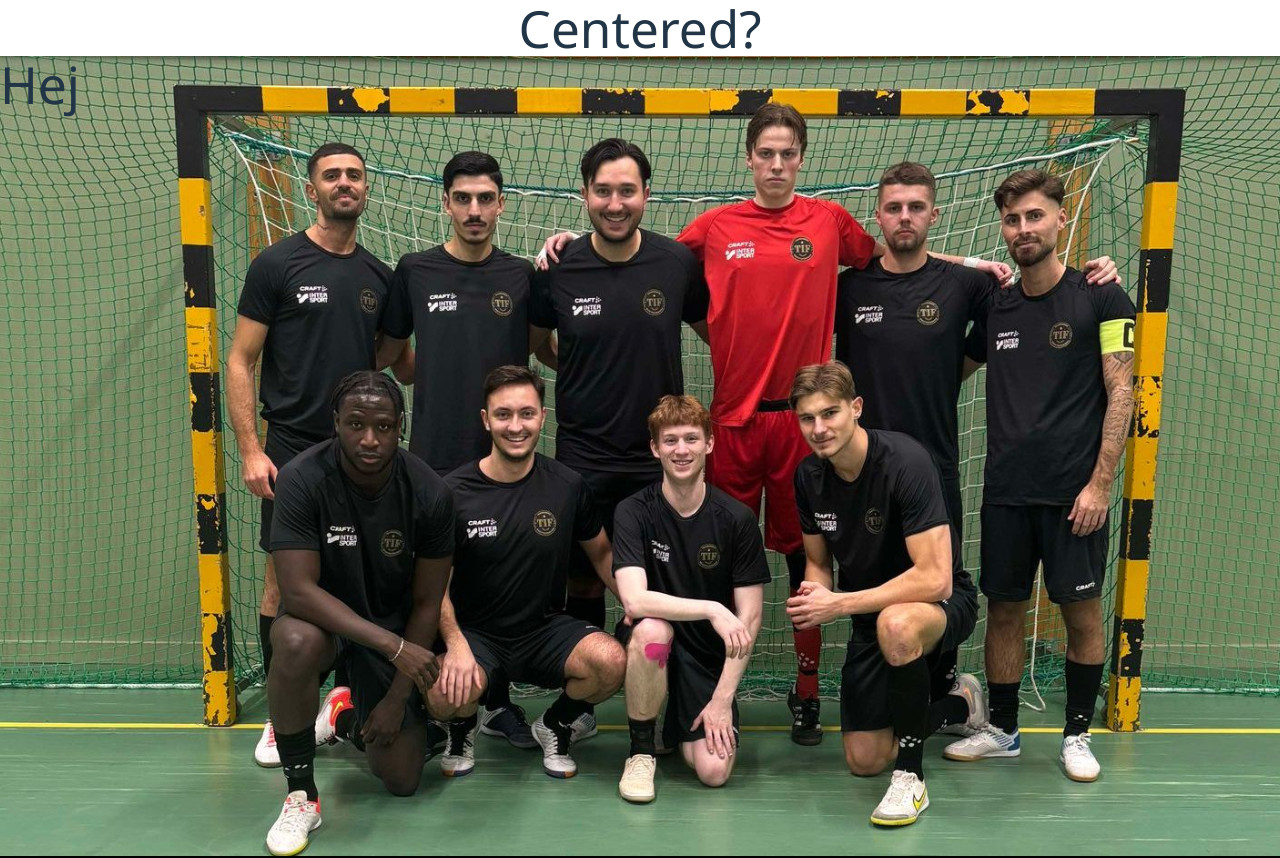
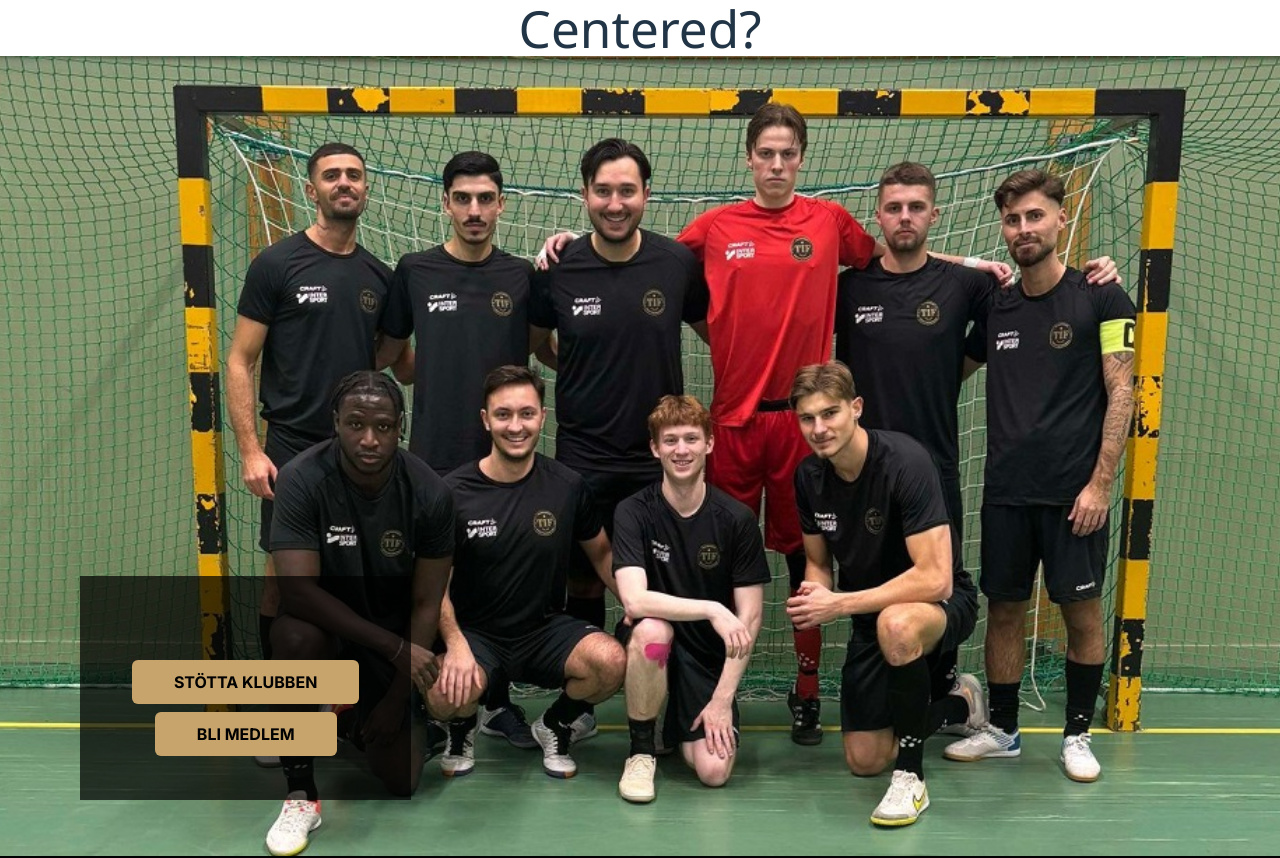
Before and after one commit to lia-2-team-1/webbsite, a React (Vite) app: page / in a window 1280 px wide. Shown: the top 858 px of the page. Built offline with nearby package versions, Linux system fonts and the light colour scheme.

Commit message:
WIP: Local changes for hero section again

```diff
--- a/src/components/Button.tsx
+++ b/src/components/Button.tsx
@@ -16,11 +16,10 @@ interface ButtonProps {
  *
  * @beta
  */
-export default function Button({text, linkTo, onClick}: ButtonProps) {
-
-
+export default function Button({ text, linkTo, onClick }: ButtonProps) {
   return (
-        <a href={linkTo}
+    <a
+      href={linkTo}
       onClick={onClick}
       className="
             font-bold font-inter text-base uppercase
@@ -34,10 +33,9 @@ export default function Button({text, linkTo, onClick}: ButtonProps) {
             disabled:bg-[#888888] disabled:text-black
             visited:text-black
             transition-colors
-            max-w-24
-            max-h-8
-        ">
-        {text == null || "" ? "TEXT IS NULL"  : text}
+        "
+    >
+      {text == null || "" ? "TEXT IS NULL" : text}
     </a>
-    )
+  );
 }
--- a/src/components/Hero.tsx
+++ b/src/components/Hero.tsx
@@ -3,12 +3,15 @@ import Button from "./Button";
 
 export const Hero = () => {
   return (
-    <div>
+    <div className="w-full overflow-x-hidden">
       <div
-        className="min-h-screen bg-center bg-cover bg-blend-overlay bg-fixed"
-        style={{ backgroundImage: "url('/tif-hero.jpg')" }}
+        className="min-h-screen bg-center bg-cover bg-blend-overlay overflow-x-scroll"
+        style={{ backgroundImage: "url('/tif-hero-small.jpg')" }}
       >
-        <h1>Hej</h1>
+        <div className="bg-black p-10 bg-opacity-70 flex flex-col absolute left-20 bottom-0 items-center pt-20">
+            <Button onClick={''} linkTo={'#'} text={'STÖTTA KLUBBEN'}></Button>
+            <Button onClick={''} linkTo={'#'} text={'BLI MEDLEM'}></Button>
+        </div>
       </div>
     </div>
   );
--- a/src/index.css
+++ b/src/index.css
@@ -39,13 +39,13 @@ a:hover {
   color: #535bf2;
 }
 
-body {
+/* body {
   margin: 0;
   display: flex;
   place-items: center;
   min-width: 320px;
   min-height: 100vh;
-}
+} */
 
 h1 {
   font-size: 3.2em;
```
Also changed, not shown: public/tif-hero-small.jpg (added). Lines whose indentation alone changed are shown as unchanged.
